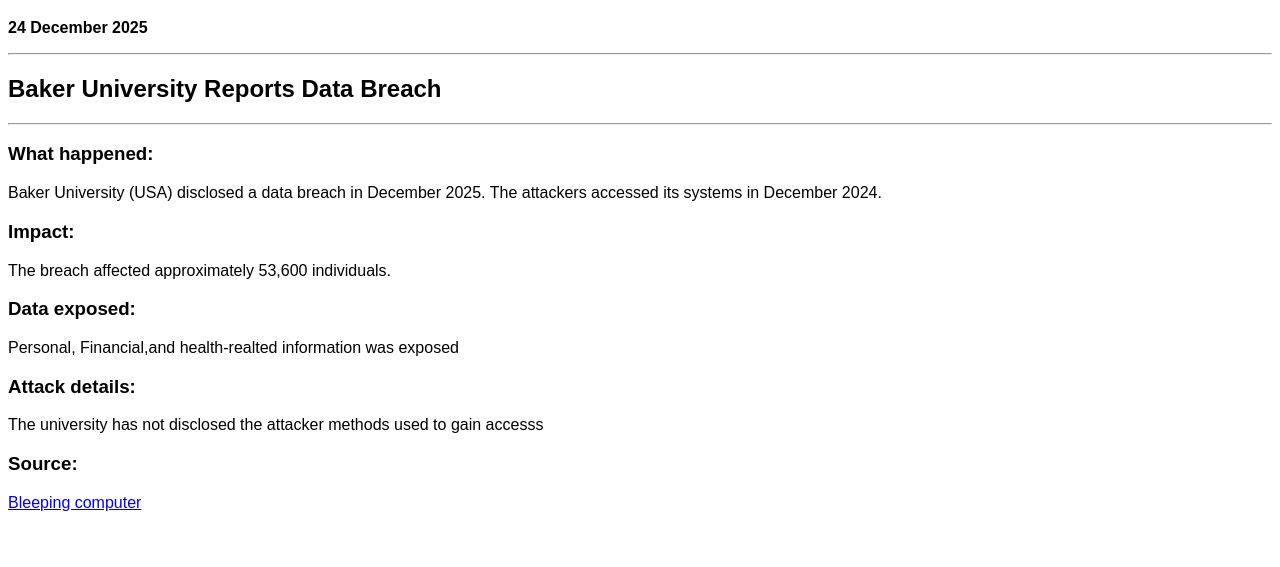
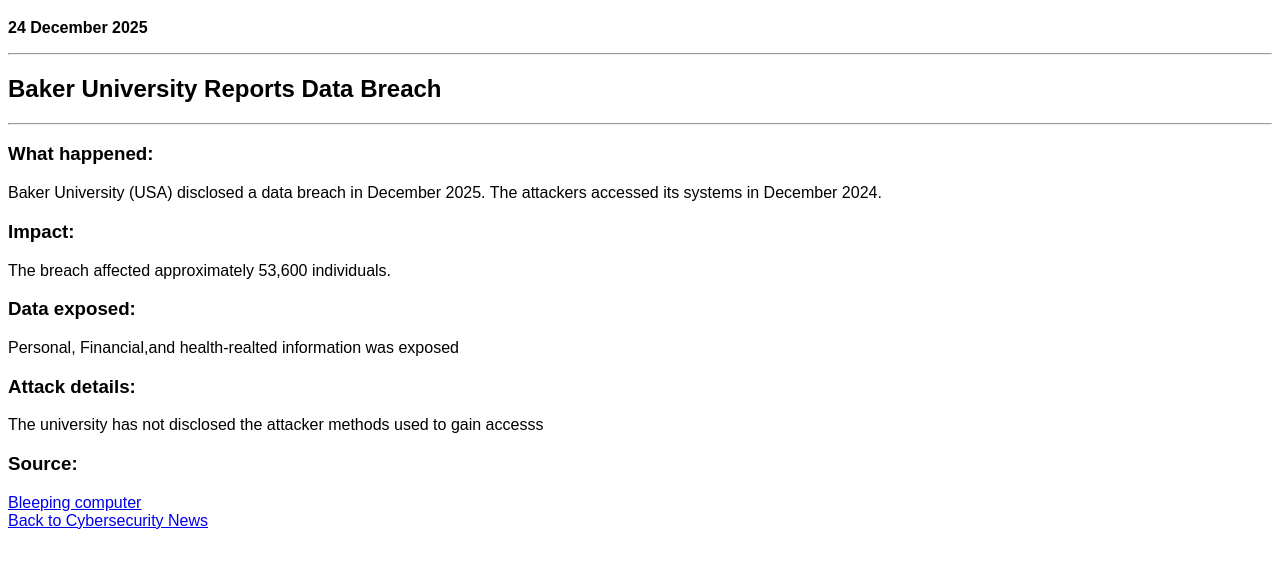
Before and after one commit to gtvisions/cybernews, a plain HTML site: page 24dec2025.html in a window 1280 px wide. Shown: the part 61-628 px from the top of the page. Drawn offline with Linux system fonts and the light colour scheme.

Commit message:
Update 24dec2025.html

```diff
--- a/24dec2025.html
+++ b/24dec2025.html
@@ -42,7 +42,11 @@
 		<p>
 			<a href="https://www.bleepingcomputer.com/news/security/baker-university-data-breach-impacts-over-53-000-individuals/" target="_blank">
 				Bleeping computer
-			</a>
+			</a><br>
+		<a href="index.html">
+			Back to Cybersecurity News</a>
+
+
 		</p>
 	</body>
 </html>
```
